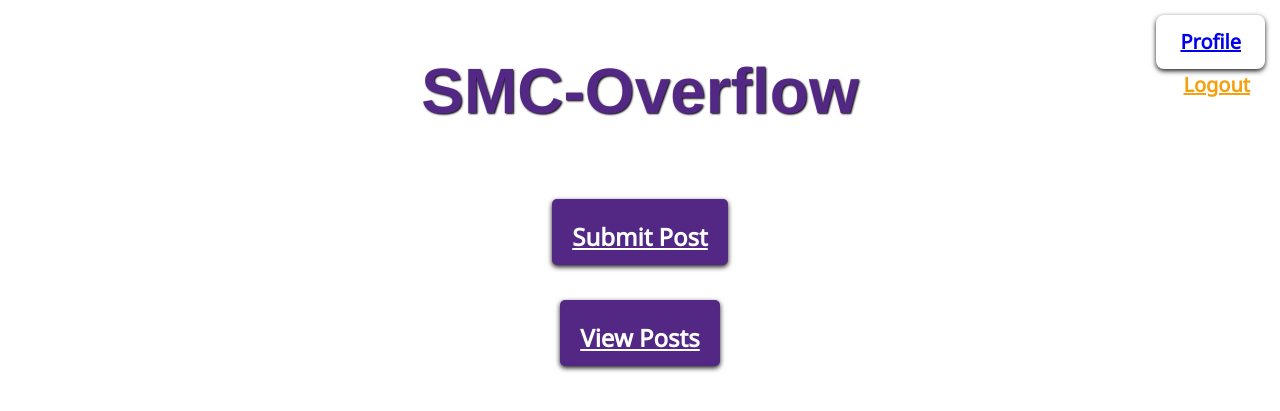
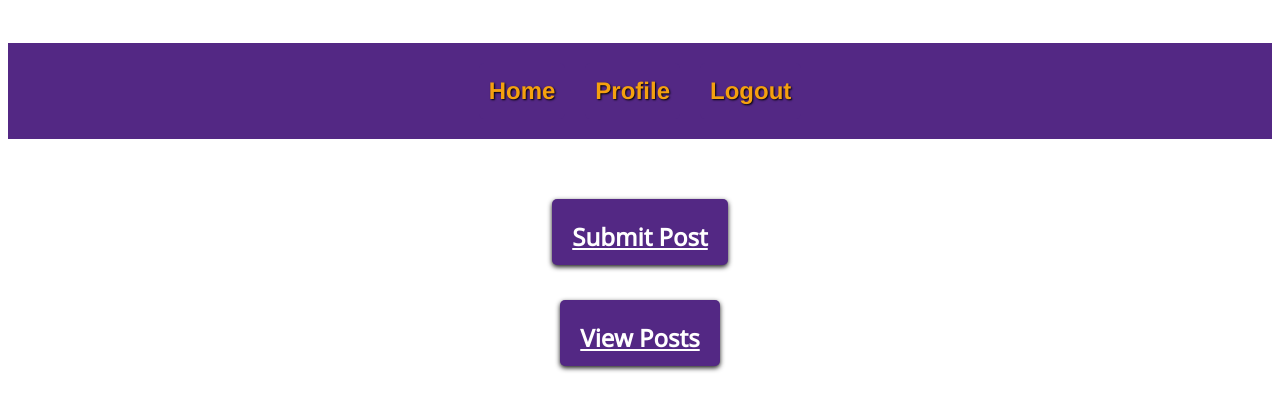
Before and after one commit to CS322-SP23/SMC-Overflow, a Flask app: page / in a window 1280 px wide. Shown: the top 411 px of the page. Run offline with Flask 3, Linux system fonts and the light colour scheme; the visitor is signed in with stand-in values (Sample User, id 1).

Commit message:
added ribbon to submit, view, profile and home

```diff
--- a/website/templates/index.html
+++ b/website/templates/index.html
@@ -5,14 +5,39 @@
   <title>SMC-Overflow</title>
   <style>
     /* Page Header */
-    .header {
+      .header {
       text-align: center;
-      font-family: Helvetica;
-      font-weight: bold;
-      color: #532884;
-      text-shadow: 1px 1px 2px rgba(0, 0, 0, 1);
-      font-size: 4em;
-    }
+      background-color: #532884;
+      padding: 20px;
+      }
+
+      .navbar {
+      display: flex;
+      justify-content: center;
+      background-color: #532884;
+      height: px; /* Adjust the height as per your requirement */
+      }
+
+      .navbar nav {
+      display: flex;
+      gap: 20px;
+      height: 100%; /* Set the height to 100% to fill the navbar */
+      }
+
+      .navbar a {
+      font-size: 24px;
+      text-decoration: none;
+      color: #F5A00F;
+      padding: 10px 10px; /* Increase the padding to create more height */
+      border-radius: 5px;
+      background-color: #532884;
+      }
+
+
+      .navbar a:hover {
+      background-color: #8c57a7; /* lighter shade of the background color */
+      }
+
 
     /* Buttons */
     .button-container {
@@ -75,7 +100,15 @@
   <link rel="stylesheet" href="https://fonts.googleapis.com/css2?family=Noto+Sans&display=swap">
 </head>
 <body>
-  <h1 class="header">SMC-Overflow</h1>
+  <h1 class="header">
+    <div class="navbar">
+      <nav>
+        <a href= "/">Home</a>
+        <a href= "/profile_page">Profile</a>
+        <a href= "/logout">Logout</a>
+      </nav>
+    </div>
+  </h1>
   <div class="button-container">
     <a href="/form" class="submit-button">
       <span class="button-container">Submit Post</span>
@@ -83,18 +116,14 @@
     <a href="/posts" class="submit-button">
       <span class="button-container">View Posts</span>
     </a>
-    <div class="profile-button">
-      <a href="/profile_page">Profile</a>
-    </div>
+
     <!-- <a href="/login" class="login-button">
       <span class="button-container">Login</span>
     </a>
     <a href="/sign_up" class="sign-up-button">
       <span class="button-container">Sign-up</span>
     </a>-->
-    <a href="/logout" class="logout-button">
-      <span class="button-container">Logout</span>
-    </a>
+
   </div>
 </body>
 </html>
```
Also changed, not shown: website/templates/form.html (+43 -1 lines), website/templates/posts.html (+39 -1 lines), website/templates/profile_page.html (+42 -5 lines).
